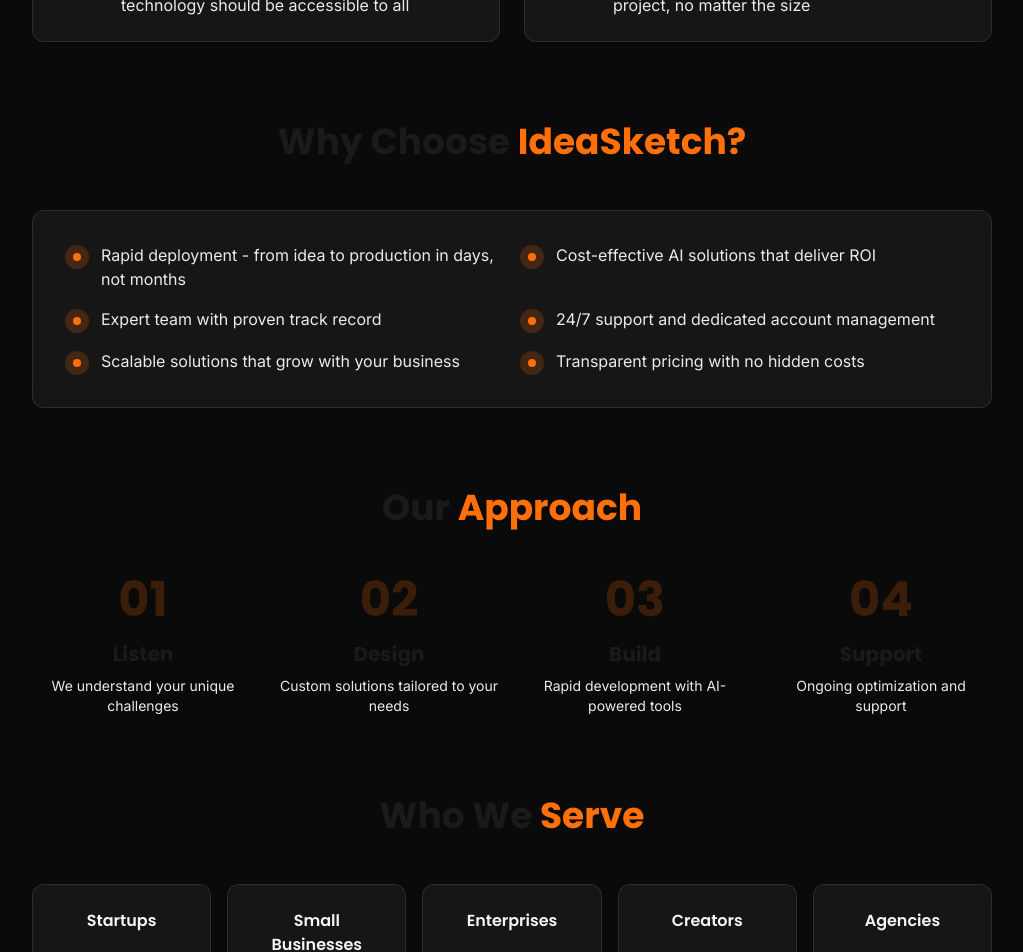
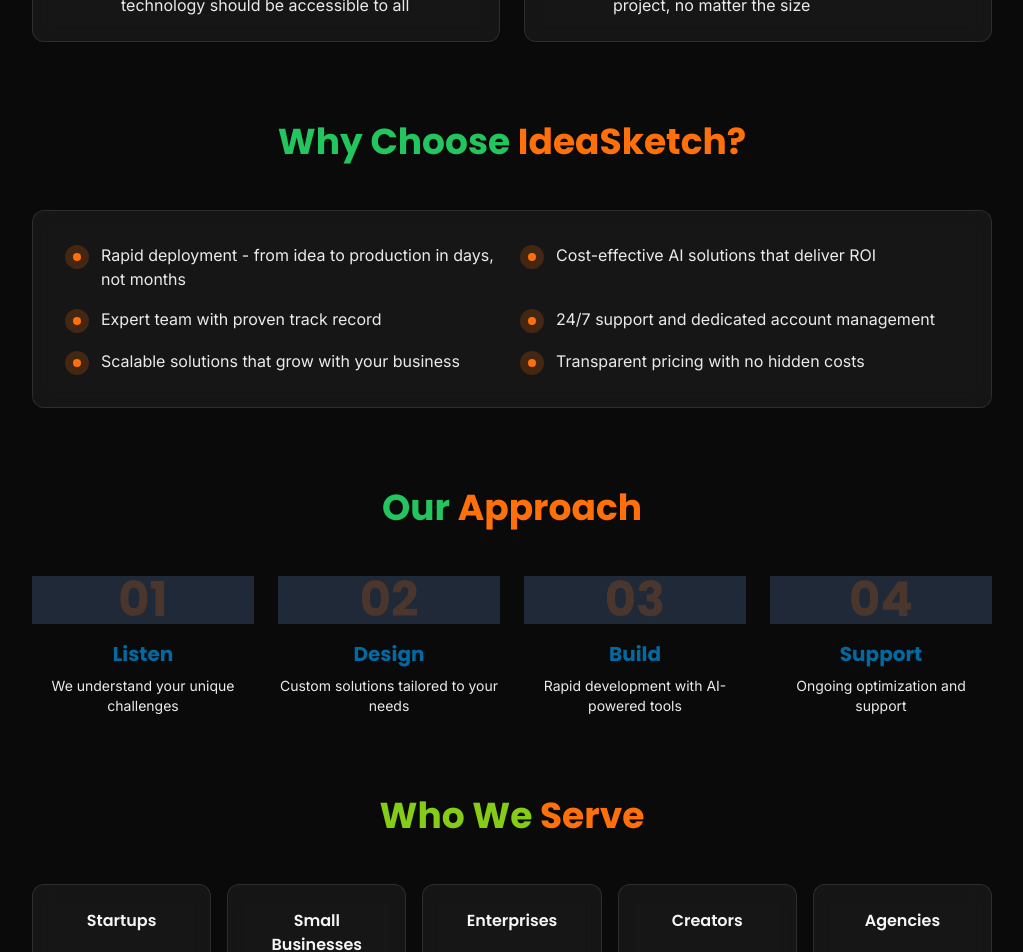
Before and after one commit to poornahari16/ideasketch-ai, a React (Vite) app: page /about in a window 1280 px wide. Shown: the part 1060-2012 px from the top of the page, without its empty margins (128-1151 px from the left). Built offline with nearby package versions, Linux system fonts and the light colour scheme; the HTML template or start-up script is replaced by a standard one.

Commit message:
Visual edit in Lovable
Edited UI in Lovable

```diff
--- a/src/pages/About.tsx
+++ b/src/pages/About.tsx
@@ -4,48 +4,32 @@ import { Card, CardContent } from "@/components/ui/card";
 import Navbar from "@/components/Navbar";
 import Footer from "@/components/Footer";
 import { Target, Eye, Heart, Zap, Users, Award, ArrowRight } from "lucide-react";
-
 const About = () => {
-  const values = [
-    {
+  const values = [{
     icon: <Zap className="w-8 h-8" />,
     title: "Innovation First",
-      description: "We embrace cutting-edge AI technology to deliver solutions that push boundaries",
-    },
-    {
+    description: "We embrace cutting-edge AI technology to deliver solutions that push boundaries"
+  }, {
     icon: <Users className="w-8 h-8" />,
     title: "Client Success",
-      description: "Your success is our success. We're committed to delivering measurable results",
-    },
-    {
+    description: "Your success is our success. We're committed to delivering measurable results"
+  }, {
     icon: <Heart className="w-8 h-8" />,
     title: "Simplicity",
-      description: "Complex AI made simple. We believe powerful technology should be accessible to all",
-    },
-    {
+    description: "Complex AI made simple. We believe powerful technology should be accessible to all"
+  }, {
     icon: <Award className="w-8 h-8" />,
     title: "Excellence",
-      description: "We maintain the highest standards in every project, no matter the size",
-    },
-  ];
-
-  const whyChooseUs = [
-    "Rapid deployment - from idea to production in days, not months",
-    "Cost-effective AI solutions that deliver ROI",
-    "Expert team with proven track record",
-    "24/7 support and dedicated account management",
-    "Scalable solutions that grow with your business",
-    "Transparent pricing with no hidden costs",
-  ];
-
-  return (
-    <div className="min-h-screen bg-background dark">
+    description: "We maintain the highest standards in every project, no matter the size"
+  }];
+  const whyChooseUs = ["Rapid deployment - from idea to production in days, not months", "Cost-effective AI solutions that deliver ROI", "Expert team with proven track record", "24/7 support and dedicated account management", "Scalable solutions that grow with your business", "Transparent pricing with no hidden costs"];
+  return <div className="min-h-screen bg-background dark">
       <Navbar />
 
       <section className="pt-32 pb-20 px-4">
         <div className="container mx-auto max-w-5xl">
           <div className="text-center mb-16 animate-fade-in">
-            <h1 className="text-5xl md:text-6xl font-heading font-bold mb-6">
+            <h1 className="text-5xl md:text-6xl font-heading font-bold mb-6 text-cyan-600">
               About <span className="text-primary">IdeaSketch</span>
             </h1>
             <p className="text-xl text-muted-foreground max-w-3xl mx-auto">
@@ -82,12 +66,11 @@ const About = () => {
 
           {/* Core Values */}
           <div className="mb-20">
-            <h2 className="text-4xl font-heading font-bold text-center mb-12">
+            <h2 className="text-4xl font-heading font-bold text-center mb-12 text-lime-500">
               Our Core <span className="text-primary">Values</span>
             </h2>
             <div className="grid grid-cols-1 md:grid-cols-2 gap-6">
-              {values.map((value, index) => (
-                <Card key={index} className="glass border-2 hover:border-primary/50 transition-all">
+              {values.map((value, index) => <Card key={index} className="glass border-2 hover:border-primary/50 transition-all">
                   <CardContent className="p-6">
                     <div className="flex items-start space-x-4">
                       <div className="w-12 h-12 rounded-lg bg-primary/10 flex items-center justify-center text-primary flex-shrink-0">
@@ -99,27 +82,24 @@ const About = () => {
                       </div>
                     </div>
                   </CardContent>
-                </Card>
-              ))}
+                </Card>)}
             </div>
           </div>
 
           {/* Why Choose Us */}
           <div className="mb-20">
-            <h2 className="text-4xl font-heading font-bold text-center mb-12">
+            <h2 className="text-4xl font-heading font-bold text-center mb-12 text-green-500">
               Why Choose <span className="text-primary">IdeaSketch?</span>
             </h2>
             <Card className="glass border-2">
               <CardContent className="p-8">
                 <div className="grid grid-cols-1 md:grid-cols-2 gap-4">
-                  {whyChooseUs.map((reason, index) => (
-                    <div key={index} className="flex items-start space-x-3">
+                  {whyChooseUs.map((reason, index) => <div key={index} className="flex items-start space-x-3">
                       <div className="w-6 h-6 rounded-full bg-primary/20 flex items-center justify-center flex-shrink-0 mt-0.5">
                         <div className="w-2 h-2 rounded-full bg-primary" />
                       </div>
                       <p className="text-muted-foreground">{reason}</p>
-                    </div>
-                  ))}
+                    </div>)}
                 </div>
               </CardContent>
             </Card>
@@ -127,40 +107,47 @@ const About = () => {
 
           {/* Our Approach */}
           <div className="mb-20">
-            <h2 className="text-4xl font-heading font-bold text-center mb-12">
+            <h2 className="text-4xl font-heading font-bold text-center mb-12 text-green-500">
               Our <span className="text-primary">Approach</span>
             </h2>
             <div className="grid grid-cols-1 md:grid-cols-4 gap-6">
-              {[
-                { step: "01", title: "Listen", desc: "We understand your unique challenges" },
-                { step: "02", title: "Design", desc: "Custom solutions tailored to your needs" },
-                { step: "03", title: "Build", desc: "Rapid development with AI-powered tools" },
-                { step: "04", title: "Support", desc: "Ongoing optimization and support" },
-              ].map((item, index) => (
-                <div key={index} className="text-center">
-                  <div className="text-5xl font-heading font-bold text-primary/20 mb-4">
+              {[{
+              step: "01",
+              title: "Listen",
+              desc: "We understand your unique challenges"
+            }, {
+              step: "02",
+              title: "Design",
+              desc: "Custom solutions tailored to your needs"
+            }, {
+              step: "03",
+              title: "Build",
+              desc: "Rapid development with AI-powered tools"
+            }, {
+              step: "04",
+              title: "Support",
+              desc: "Ongoing optimization and support"
+            }].map((item, index) => <div key={index} className="text-center">
+                  <div className="text-5xl font-heading font-bold text-primary/20 mb-4 bg-gray-800">
                     {item.step}
                   </div>
-                  <h3 className="text-xl font-heading font-bold mb-2">{item.title}</h3>
+                  <h3 className="text-xl font-heading font-bold mb-2 text-sky-700">{item.title}</h3>
                   <p className="text-sm text-muted-foreground">{item.desc}</p>
-                </div>
-              ))}
+                </div>)}
             </div>
           </div>
 
           {/* Who We Serve */}
           <div className="mb-20">
-            <h2 className="text-4xl font-heading font-bold text-center mb-12">
+            <h2 className="text-4xl font-heading font-bold text-center mb-12 text-lime-500">
               Who We <span className="text-primary">Serve</span>
             </h2>
             <div className="grid grid-cols-2 md:grid-cols-5 gap-4">
-              {["Startups", "Small Businesses", "Enterprises", "Creators", "Agencies"].map((segment, index) => (
-                <Card key={index} className="glass border-2 hover:border-primary/50 transition-all text-center">
+              {["Startups", "Small Businesses", "Enterprises", "Creators", "Agencies"].map((segment, index) => <Card key={index} className="glass border-2 hover:border-primary/50 transition-all text-center">
                   <CardContent className="p-6">
                     <p className="font-heading font-semibold">{segment}</p>
                   </CardContent>
-                </Card>
-              ))}
+                </Card>)}
             </div>
           </div>
 
@@ -184,8 +171,6 @@ const About = () => {
       </section>
 
       <Footer />
-    </div>
-  );
+    </div>;
 };
-
 export default About;
```
Lines whose indentation alone changed are shown as unchanged.
